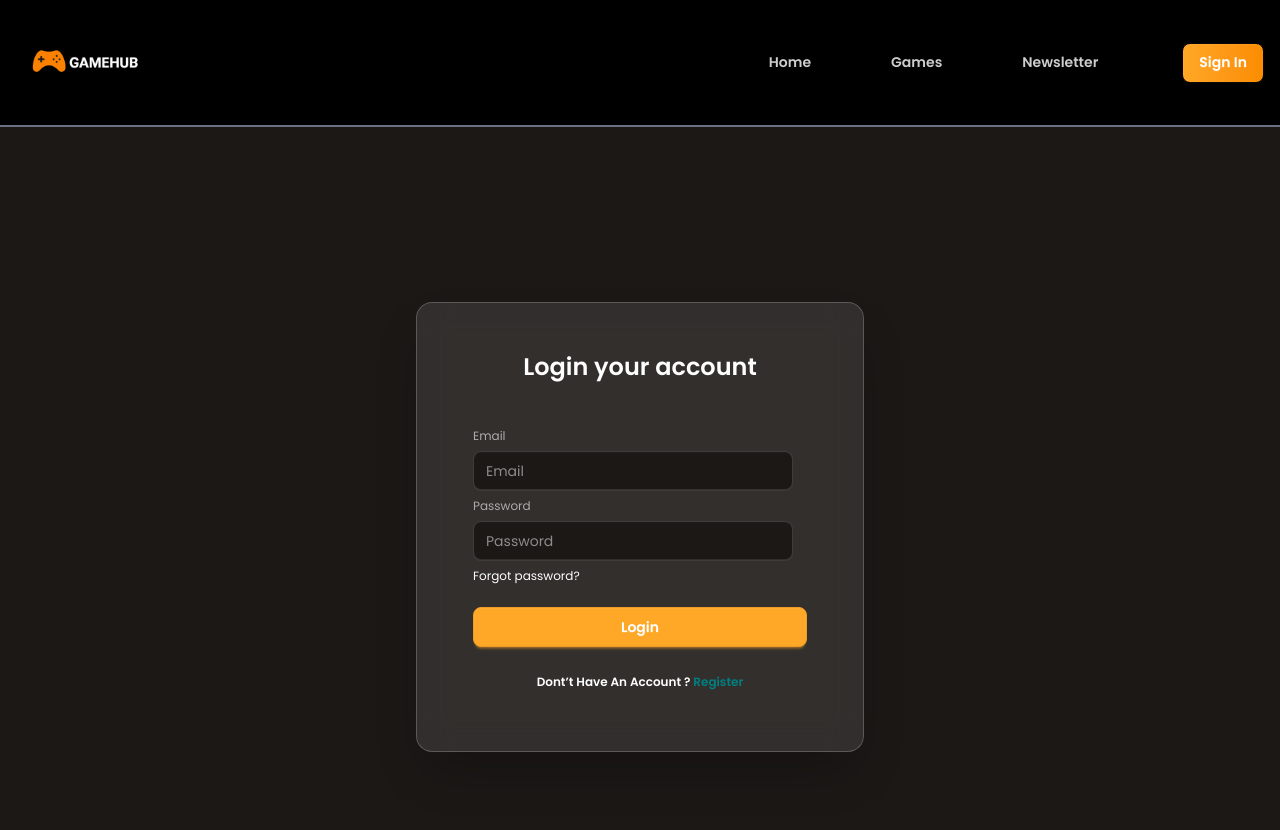
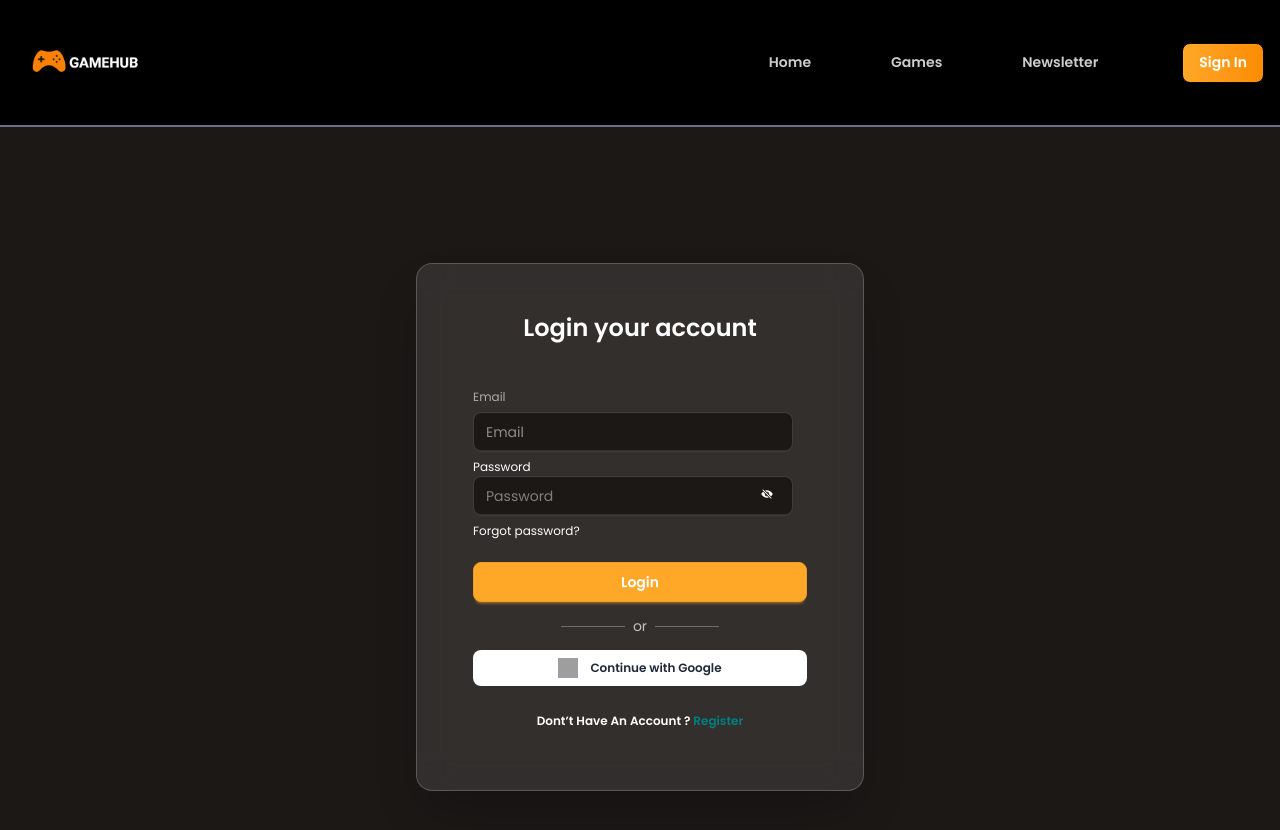
Before and after one commit to Antushil11/game-hub, a React (Vite) app: page /auth/login in a window 1280 px wide. Shown: the top 830 px of the page. Built offline with nearby package versions, Linux system fonts and the light colour scheme; no server answers; grey boxes are pictures that could not be loaded.

Commit message:
added AuthProvider

```diff
--- a/package.json
+++ b/package.json
@@ -22,6 +22,7 @@
     "react-icons": "^5.5.0",
     "react-router": "^7.9.4",
     "react-slick": "^0.31.0",
+    "react-toastify": "^11.0.5",
     "slick-carousel": "^1.8.1",
     "tailwindcss": "^4.1.15"
   },
--- a/src/Pages/Login.jsx
+++ b/src/Pages/Login.jsx
@@ -1,13 +1,20 @@
-import React, { use } from "react";
+import React, { use, useState } from "react";
 import { Link, useLocation, useNavigate } from "react-router";
 import { AuthContext } from "../provider/AuthContext";
+import { toast } from "react-toastify";
+import { FaEye } from "react-icons/fa";
+import { IoEyeOff } from "react-icons/io5";
+
 
 const Login = () => {
-  const { signIn } = use(AuthContext);
-  const location = useLocation()
+  // Sign In
+  const { signIn, user,logOut,signInWithEmailFunc } = use(AuthContext);
+  console.log(user);
+  const location = useLocation();
+  const [show, setShow] = useState(false);
 
-  const navigate = useNavigate()
-  console.log(location)
+  const navigate = useNavigate();
+  console.log(location);
   const handleLogin = (e) => {
     e.preventDefault();
     const form = e.target;
@@ -17,25 +24,68 @@ const Login = () => {
 
     console.log({ email, password });
 
-    signIn(email,password)
+    signIn(email, password)
       .then((result) => {
         const user = result.user;
-        console.log(user)
-        alert("Login successfully")
-        navigate(`${location.state ? location.state : "/"}`)
+        console.log(user);
+        toast.success("Login successfully");
+        navigate(`${location.state ? location.state : "/"}`);
       })
       .catch((error) => {
         const errorCode = error.code;
         const errorMessage = error.message;
-        alert(errorCode,errorMessage)
+        toast.error(errorCode, errorMessage);
       });
   };
+
+  const handleSignOut = () => {
+    logOut()
+      .then(() => {
+        alert("Your Logout successfully");
+      })
+      .catch((error) => {
+        console.log(error);
+      });
+  };
+
+  const handleGoogleSignin =() =>{
+    signInWithEmailFunc()
+    .then((result) => {
+
+        console.log(result);
+        // navigate(from)
+        toast.success("signUp successfully");
+      })
+      .catch((error) => {
+        console.log(error);
+        toast.error(error.message);
+      });
+
+  }
+
   return (
     <div className="flex justify-center items-center min-h-screen ">
       <div className="w-full max-w-md text-white backdrop-blur-lg bg-white/10 border border-white/20 shadow-2xl rounded-2xl p-8">
         <h2 className="font-semibold text-2xl text-center py-4">
           Login your account
         </h2>
+        {user ? (
+          <div>
+            <img
+              src={
+                user?.photoURL ||
+                "https://www.canto.com/cdn/2019/08/19194138/image-url-3.jpg"
+              }
+              className="h-20 w-20 rounded-full mx-auto"
+              alt=""
+            />
+            <h2 className="text-xl font-semibold">{user?.displayName}</h2>
+            <h2 className="text-white/80 font-semibold">{user?.email}</h2>
+            <button onClick={handleSignOut} className="btn bg-primary">
+              Sign Out
+            </button>
+          </div>
+        ) : (
           <form onSubmit={handleLogin} className="card-body">
             <fieldset className="fieldset">
               {/* email */}
@@ -47,19 +97,58 @@ const Login = () => {
                 placeholder="Email"
               />
               {/* password */}
-            <label className="label">Password</label>
+              <div className="relative">
+                <label className="label text-white">Password</label>
                 <input
-              type="password"
                   name="password"
-              className="input"
+                  type={show ? "text" : "password"}
+                  className="input text-gray-200"
                   placeholder="Password"
+                  required
                 />
+
+                <span
+                  onClick={() => setShow(!show)}
+                  className="absolute right-6 bottom-4 cursor-pointer z-50"
+                >
+                  {show ? (
+                    <FaEye className="w-8"></FaEye>
+                  ) : (
+                    <IoEyeOff className="w-8"></IoEyeOff>
+                  )}
+                </span>
+              </div>
               <div>
                 <a className="link link-hover">Forgot password?</a>
               </div>
-            <button type="submit" className="btn btn-primary mt-4 text-white ">
+              <button
+                type="submit"
+                className="btn btn-primary mt-4 text-white "
+              >
                 Login
               </button>
+               {/* Divider */}
+              <div className="flex items-center justify-center gap-2 my-2">
+                <div className="h-px w-16 bg-white/30"></div>
+                <span className="text-sm text-white/70">or</span>
+                <div className="h-px w-16 bg-white/30"></div>
+              </div>
+
+              {/* Google Signin */}
+              <button
+                type="button"
+                onClick={handleGoogleSignin}
+                className="flex items-center justify-center gap-3 bg-white text-gray-800 px-5 py-2 rounded-lg w-full font-semibold hover:bg-gray-100 transition-colors cursor-pointer"
+              >
+                <img
+                  src="https://www.svgrepo.com/show/475656/google-color.svg"
+                  alt="google"
+                  className="w-5 h-5"
+                />
+                Continue with Google
+              </button>
+
+
               <p className="font-semibold text-center  pt-5">
                 {" "}
                 Dont’t Have An Account ?{" "}
@@ -72,6 +161,7 @@ const Login = () => {
               </p>
             </fieldset>
           </form>
+        )}
       </div>
     </div>
   );
--- a/src/Pages/Register.jsx
+++ b/src/Pages/Register.jsx
@@ -1,9 +1,15 @@
-import React, { use } from "react";
+import React, { use, useState } from "react";
 import { Link } from "react-router";
 import { AuthContext } from "../provider/AuthContext";
+import { toast } from "react-toastify";
+import { FaEye, FaShower } from "react-icons/fa";
+import { IoEyeOff } from "react-icons/io5";
 
 const Register = () => {
+  // Sign Up
   const { createUser, setUser } = use(AuthContext);
+
+  const [show, setShow] = useState(false);
 
   const handleRegister = (e) => {
     e.preventDefault();
@@ -14,16 +20,30 @@ const Register = () => {
     const email = form.email.value;
     const password = form.password.value;
     console.log({ name, photo, email, password });
+    if (password.length < 6) {
+      toast.error("password should be at least 6 digit");
+      return;
+    }
+
+    const passwordRegex = /^(?=.*[a-z])(?=.*[A-Z]).{6,}$/;
+
+    if (!passwordRegex.test(password)) {
+      toast.error(
+        "Password Must have an Uppercase letter in the password Must have a Lowercase letter in the password  Length must be at least 6 character"
+      );
+      return;
+    }
 
     createUser(email, password)
       .then((result) => {
         const user = result.user;
-
+        // console.log(user);
+        toast.success("Successfuly Register");
         setUser(user);
       })
       .catch((error) => {
         const errorMessage = error.message;
-        alert(errorMessage);
+        toast.error(errorMessage);
       });
   };
   return (
@@ -64,14 +84,20 @@ const Register = () => {
             />
 
             {/* password */}
+            <div className="relative">
               <label className="label text-white">Password</label>
               <input
                 name="password"
-              type="password"
+                type={show ? "text" : "password"}
                 className="input text-gray-200"
                 placeholder="Password"
                 required
               />
+
+              <span onClick={() => setShow(!show)} className="absolute right-6 bottom-4 cursor-pointer z-50">
+                {show ? <FaEye className="w-8"></FaEye> : <IoEyeOff className="w-8"></IoEyeOff>}
+              </span>
+            </div>
             <div>
               <a className="link link-hover">Forgot password?</a>
             </div>
--- a/src/firebase/firebase.config.js
+++ b/src/firebase/firebase.config.js
@@ -1,5 +1,6 @@
 // Import the functions you need from the SDKs you need
 import { initializeApp } from "firebase/app";
+
 // TODO: Add SDKs for Firebase products that you want to use
 // https://firebase.google.com/docs/web/setup#available-libraries
 
--- a/src/main.jsx
+++ b/src/main.jsx
@@ -5,11 +5,13 @@ import App from "./App.jsx";
 import { RouterProvider } from "react-router";
 import router from "./routes/router.jsx";
 import AuthProvider from "./provider/AuthProvider.jsx";
+import { ToastContainer } from "react-toastify";
 
 createRoot(document.getElementById("root")).render(
   <StrictMode>
     <AuthProvider>
       <RouterProvider router={router}></RouterProvider>
     </AuthProvider>
+    <ToastContainer />
   </StrictMode>
 );
--- a/src/provider/AuthProvider.jsx
+++ b/src/provider/AuthProvider.jsx
@@ -4,19 +4,23 @@ import { AuthContext } from "./AuthContext";
 import {
   createUserWithEmailAndPassword,
   getAuth,
+  GoogleAuthProvider,
   onAuthStateChanged,
   signInWithEmailAndPassword,
+  signInWithPopup,
   signOut,
 } from "firebase/auth";
 import app from "../firebase/firebase.config";
 
 const auth = getAuth(app);
+const googleProvider = new GoogleAuthProvider();
+// const githubProvider = new GithubAuthProvider();
 
 const AuthProvider = ({ children }) => {
   const [user, setUser] = useState(null);
   const [loading, setLoading] = useState(true);
 
-  console.log(loading,user)
+  console.log(loading, user);
 
   const createUser = (email, password) => {
     setLoading(true);
@@ -31,6 +35,11 @@ const AuthProvider = ({ children }) => {
   const logOut = () => {
     setLoading(true);
     return signOut(auth);
+  };
+
+  const signInWithEmailFunc = () => {
+    setLoading(true);
+    return signInWithPopup(auth, googleProvider);
   };
 
   useEffect(() => {
@@ -52,6 +61,7 @@ const AuthProvider = ({ children }) => {
     signIn,
     loading,
     setLoading,
+    signInWithEmailFunc,
   };
 
   return <AuthContext value={authData}>{children}</AuthContext>;
--- a/src/routes/router.jsx
+++ b/src/routes/router.jsx
@@ -59,7 +59,7 @@ const router = createBrowserRouter([
   },
   {
     path: "/*",
-    element: <div className="flex justify-center items-center">404 “Page Not Found”</div>,
+    element: <div className="flex justify-center items-center text-6xl">404 “Page Not Found”</div>,
   },
 ]);
 
```
Also changed, not shown: 1 other file (tests, documents, lock files or other folders). Lines whose indentation alone changed are shown as unchanged.
